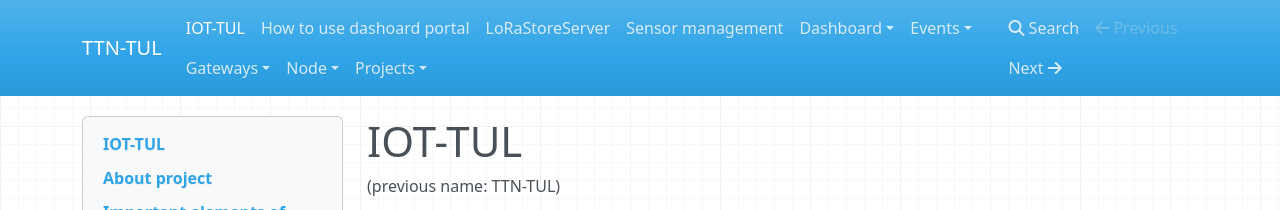
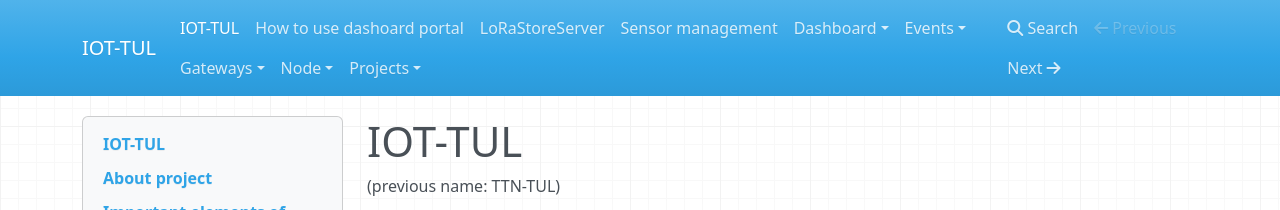
Before and after one commit to sosnus/iot-tul, an MkDocs documentation site: the page built from docs/index.md, in a window 1280 px wide. Shown: the top 210 px of the page. Built offline with MkDocs 1.6.1, drawn with Linux system fonts in a browser that asks for light colours; nearby versions of some CDN libraries.

Commit message:
Update mkdocs.yml

```diff
--- a/mkdocs.yml
+++ b/mkdocs.yml
@@ -1 +1 @@
-site_name: TTN-TUL
+site_name: IOT-TUL
```
